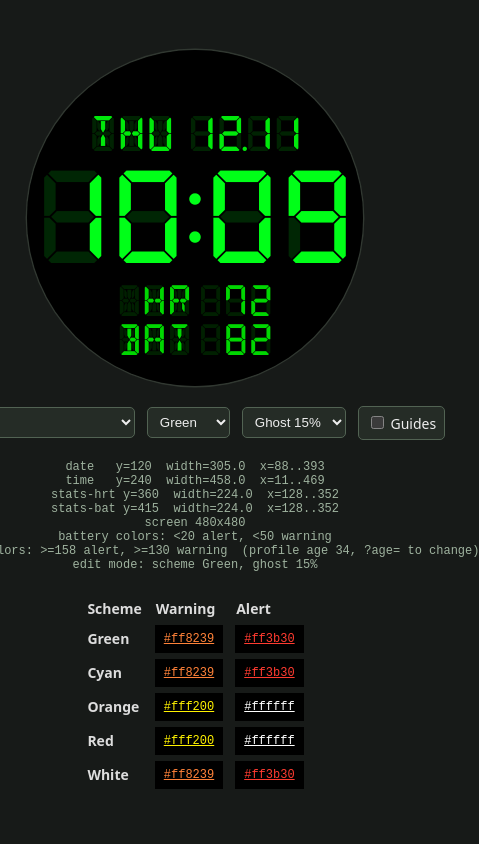
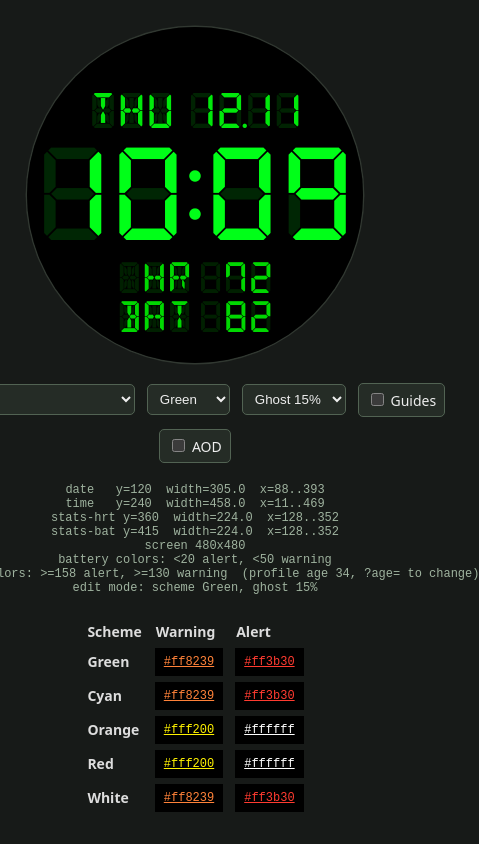
Before and after one commit to shmygindmitrii/t-rex-3-green-minimal, a plain HTML site: page preview/index.html in a window 390 px wide. Shown: the whole page, 479 px wide, since content can reach past the window. Drawn offline with Linux system fonts and the light colour scheme; no server answers.

Commit message:
Add AOD mode

```diff
--- a/app.json
+++ b/app.json
@@ -27,7 +27,7 @@
           "path": "watchface/index",
           "main": 1,
           "editable": 1,
-          "lockscreen": 0,
+          "lockscreen": 1,
           "hightCost": 0
         }
       },
--- a/preview/index.html
+++ b/preview/index.html
@@ -18,6 +18,7 @@ body { margin: 0; min-height: 100vh; display: grid; place-content: center; gap:
 .stage { position: relative; justify-self: center; }
 #face { position: relative; overflow: hidden; border-radius: 50%; box-shadow: 0 0 0 2px #313831; }
 .widget { position: absolute; display: flex; line-height: 1; white-space: pre; overflow: hidden; }
+.widget[hidden], #face.aod .guide, #face.aod .edit-area { display: none; }
 .guides .widget-text { outline: 1px dashed #4a6dff88; }
 .guide { position: absolute; pointer-events: none; display: none; }
 .guides .guide { display: block; }
@@ -50,6 +51,7 @@ select, label { background: #252c26; color: #eee; border: 1px solid #526353; bor
   <select id="scheme" aria-label="Color scheme (watch edit mode)"></select>
   <select id="ghost" aria-label="Ghost level (watch edit mode)"></select>
   <label><input type="checkbox" id="guides"> Guides</label>
+  <label><input type="checkbox" id="aod"> AOD</label>
 </div>
 <pre id="metrics"></pre>
 <table id="colors">
@@ -64,7 +66,7 @@ if (new URLSearchParams(location.search).get('shot') === '1') document.body.clas
 else new EventSource('/__reload').onmessage = () => location.reload()
 </script>
 <script type="module">
-import { mock } from '/preview/zos-browser.js'
+import { mock, setAod } from '/preview/zos-browser.js'
 const config = await import('/watchface/config.js')
 const edit = await import('/watchface/edit.js')
 const params = new URLSearchParams(location.search)
@@ -183,5 +185,13 @@ fillSelect(document.querySelector('#ghost'),
   '' + Math.round(selected('ghost').level * 100), 'ghost')
 sample.addEventListener('change', () => { apply(sample.value); setParam('sample', sample.value) })
 guides.addEventListener('change', () => { face.classList.toggle('guides', guides.checked); setParam('guides', guides.checked ? 1 : 0) })
+const aod = document.querySelector('#aod')
+const applyAod = () => {
+  face.classList.toggle('aod', aod.checked)
+  setAod(aod.checked)
+}
+aod.checked = params.get('aod') === '1'
+applyAod()
+aod.addEventListener('change', () => { applyAod(); setParam('aod', aod.checked ? 1 : 0) })
 </script>
 </html>
--- a/preview/zos-browser.js
+++ b/preview/zos-browser.js
@@ -17,6 +17,15 @@ export const widget = { TEXT: 'TEXT', FILL_RECT: 'FILL_RECT', WIDGET_DELEGATE: '
 export const align = { LEFT: 'flex-start', RIGHT: 'flex-end', CENTER_H: 'center', TOP: 'flex-start', BOTTOM: 'flex-end', CENTER_V: 'center' }
 export const prop = { TEXT: 'TEXT', MORE: 'MORE', CURRENT_TYPE: 'CURRENT_TYPE' }
 export const text_style = { NONE: 'NONE', WRAP: 'WRAP', ELLIPSIS: 'ELLIPSIS' }
+export const show_level = { ONLY_NORMAL: 1, ONLY_AOD: 2, ONLY_EDIT: 4 }
+
+export function setAod(enabled) {
+  mock.aod = enabled
+  mock.widgets.forEach(({ el, state }) => {
+    el.hidden = !(state.show_level & (enabled ? show_level.ONLY_AOD : show_level.ONLY_NORMAL))
+  })
+  mock.listeners.resume()
+}
 
 const fonts = {}
 function fontFamily(path) {
--- a/watchface/index.js
+++ b/watchface/index.js
@@ -1,6 +1,6 @@
 // Watch face lifecycle: reads sensors into `values` and hands them to the layout.
 // Layout, fonts and colors are in config.js; the watch's edit-mode choices in edit.js.
-import { createWidget, widget } from '@zos/ui'
+import { createWidget, widget, show_level } from '@zos/ui'
 import { Time, HeartRate, Battery, Screen } from '@zos/sensor'
 import { queryPermission } from '@zos/app'
 import { getProfile } from '@zos/user'
@@ -37,6 +37,7 @@ WatchFace({
 
     createWidget(widget.FILL_RECT, {
       x: 0, y: 0, w: SCREEN.width, h: SCREEN.height, color: BACKGROUND,
+      show_level: show_level.ONLY_NORMAL | show_level.ONLY_AOD,
     })
 
     // Each reader fills its part of `values`; render() pushes them to the widgets.
@@ -53,7 +54,10 @@ WatchFace({
     const readBattery = () => {
       this.values.battery = '' + this.battery.getCurrent()
     }
-    const render = () => this.ui.update(this.values)
+    const render = () => {
+      this.ui.update(this.values)
+      this.aod.update(this.values)
+    }
     const on = (read) => () => {
       if (this.destroyed) return
       read()
@@ -64,6 +68,12 @@ WatchFace({
     readHeart()
     readBattery()
     this.ui = buildLines(LINES, SCREEN, this.values)
+    // Reuse the time layout, but create no ghost widgets in AOD.
+    const aodLines = LINES.filter((line) => line.id === 'time').map((line) => ({
+      ...line, ghost: false,
+      items: line.items.filter((item) => item.value === 'time').map((item) => ({ ...item, ghost: false })),
+    }))
+    this.aod = buildLines(aodLines, SCREEN, this.values, undefined, show_level.ONLY_AOD)
     // Edit-mode areas, created after the lines: the watch draws widgets in creation
     // order, and the option previews must cover the live face while choosing.
     // Their choice can only be read once they exist, so the lines are recolored
@@ -71,6 +81,7 @@ WatchFace({
     // choice, so reading it once is enough.
     this.theme = readTheme()
     this.ui.setTheme(this.theme)
+    this.aod.setTheme(this.theme)
 
     this.refreshHeart = on(readHeart)
     this.refreshBattery = on(readBattery)
--- a/watchface/layout.js
+++ b/watchface/layout.js
@@ -1,6 +1,6 @@
 // Line layout engine: measures items, centers each line and keeps widgets in sync.
 // Positions are never hardcoded; they are computed from config.js on every update.
-import { createWidget, widget, align, prop, text_style } from '@zos/ui'
+import { createWidget, widget, align, prop, text_style, show_level } from '@zos/ui'
 import { FONT_METRICS } from './font-metrics.js'
 import { TEXT_BOX_SCALE, GHOST, BACKGROUND } from './config.js'
 import { DEFAULT_THEME } from './edit.js'
@@ -149,7 +149,7 @@ function textWidget(item, box, text, color) {
 //   measure(lineId) last layout of a line ({ width, x, items })
 //   setTheme(theme) recolor everything for another theme
 // `theme` is { colors, ghost }: the scheme's colors and the ghost level.
-export function buildLines(lines, screen, values, theme = DEFAULT_THEME) {
+export function buildLines(lines, screen, values, theme = DEFAULT_THEME, level = show_level.ONLY_NORMAL) {
   const widgets = {}
   const ghosts = {}
   const state = {}
@@ -158,7 +158,7 @@ export function buildLines(lines, screen, values, theme = DEFAULT_THEME) {
 
   shown.forEach((line) => {
     measureLine(line, values, screen.width, theme.colors).items.forEach(({ item, text, ghost, color, x, w }) => {
-      const box = { x, w, ...itemBox(item, line) }
+      const box = { x, w, ...itemBox(item, line), show_level: level }
       // Created first so it is drawn behind the lit text.
       if (ghost !== null) ghosts[item.id] = textWidget(item, box, ghost, ghostColor(item, line, color, theme))
       widgets[item.id] = textWidget(item, box, text, color)
```
Also changed, not shown: test/check.mjs (+19 -4 lines), test/zos-mock.mjs (+1 -0 lines), 2 other files.
